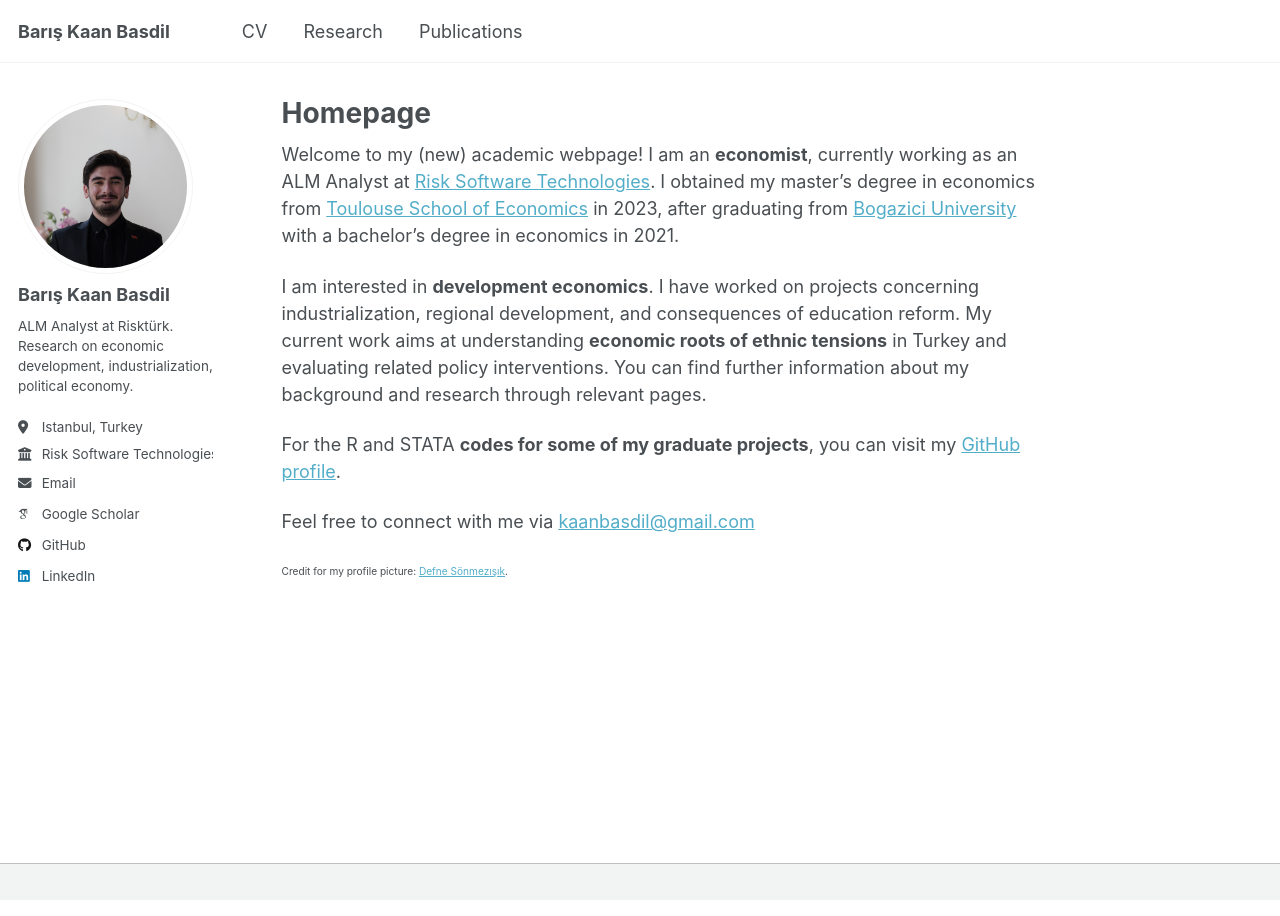
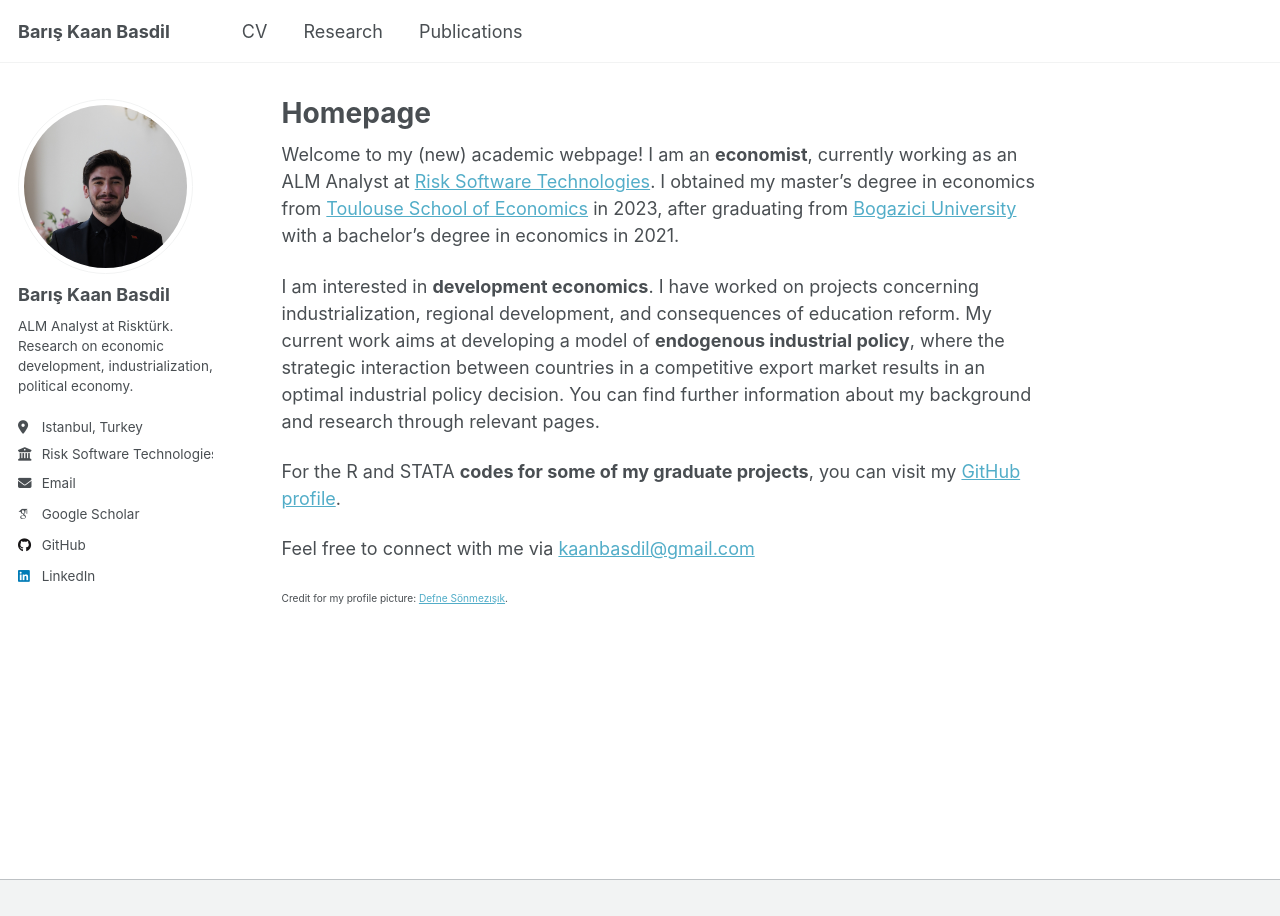
Before and after one commit to bkbasdil/bkbasdil.github.io, a Jekyll site: the page built from _pages/about.md, in a window 1280 px wide. Built offline with Jekyll 4.4.1, drawn with Linux system fonts in a browser that asks for light colours; some web fonts are replaced; a script that is not in the unit is left out.

Commit message:
Update about.md

```diff
--- a/_pages/about.md
+++ b/_pages/about.md
@@ -8,7 +8,7 @@ redirect_from:
 ---
 Welcome to my (new) academic webpage! I am an **economist**, currently working as an ALM Analyst at [Risk Software Technologies](https://www.riskturk.com/EN/). I obtained my master's degree in economics from [Toulouse School of Economics](http://tse-fr.eu/) in 2023, after graduating from [Bogazici University](https://econ.bogazici.edu.tr/) with a bachelor's degree in economics in 2021.
 
-I am interested in **development economics**. I have worked on projects concerning industrialization, regional development, and consequences of education reform. My current work aims at understanding **economic roots of ethnic tensions** in Turkey and evaluating related policy interventions. You can find further information about my background and research through relevant pages.
+I am interested in **development economics**. I have worked on projects concerning industrialization, regional development, and consequences of education reform. My current work aims at developing a model of **endogenous industrial policy**, where the strategic interaction between countries in a competitive export market results in an optimal industrial policy decision. You can find further information about my background and research through relevant pages.
 
 For the R and STATA **codes for some of my graduate projects**, you can visit my [GitHub profile](https://github.com/bkbasdil).
 
```
